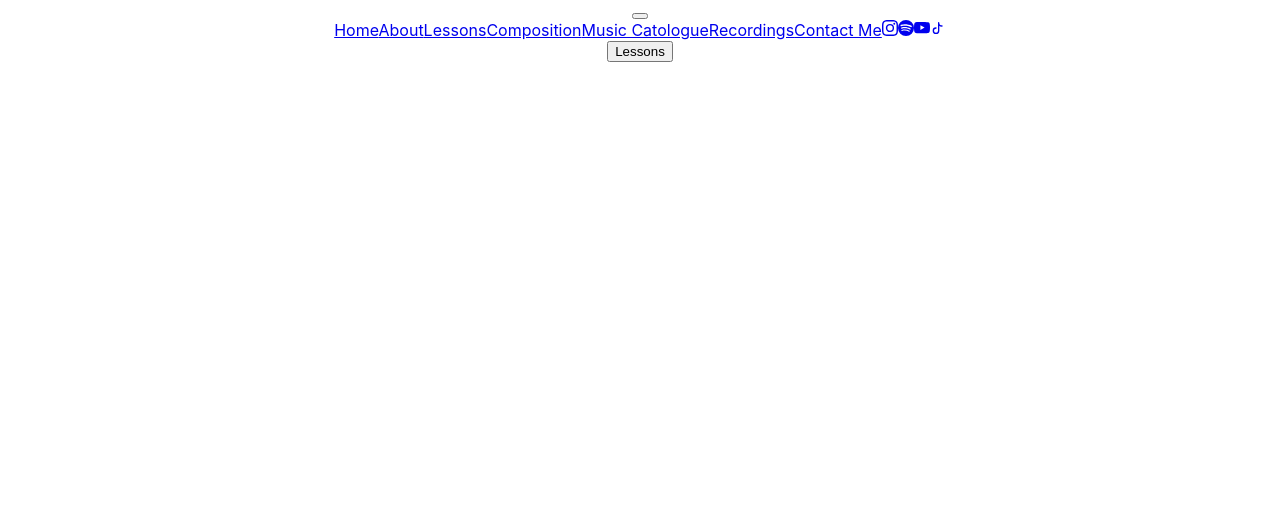
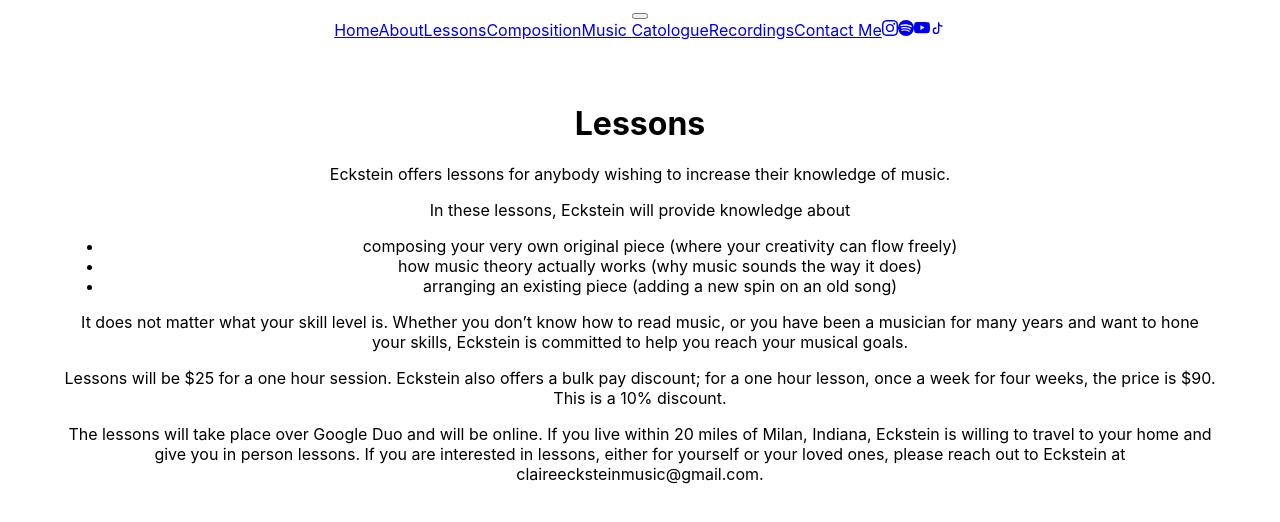
Before and after one commit to mander-pander/Claire-E, a React (Create React App) app in the folder claire/: page / in a window 1280 px wide. Both pictures are taken after a click on the button "Lessons". Shown: the top 522 px of the page. Built offline with nearby package versions, Linux system fonts and the light colour scheme.

Commit message:
lessons content

```diff
--- a/claire/src/Components/Lessons.js
+++ b/claire/src/Components/Lessons.js
@@ -1,21 +1,41 @@
-import {useState} from 'react';
+import styles from '../CSS/Lessons.module.css';
 
 const Lessons = () => {
-    const [isShown, setIsShown] = useState(false);
-
-    function handleClick() {
-        setIsShown(current => !current);
-    };
-
 
   return (
-    <div>
-        <button onClick={handleClick}>Lessons</button>
-        {isShown && (
-            <div>
-                <h1>Lessons</h1>
-            </div>
-        )}
+    <div className={styles.page}>
+        <h1>Lessons</h1>
+          <p>
+            Eckstein offers lessons for anybody wishing to increase their knowledge of music.
+          </p>
+
+          <p>
+            In these lessons, Eckstein will provide knowledge about
+            <ul>
+              <li>
+                composing your very own original piece (where your creativity can flow freely)
+              </li>
+              <li>
+                how music theory actually works (why music sounds the way it does)
+              </li>
+              <li>
+                arranging an existing piece (adding a new spin on an old song)
+              </li>
+            </ul>
+          </p>
+
+          <p>
+            It does not matter what your skill level is. Whether you don’t know how to read music, or you have been a musician for many years and want to hone your skills, Eckstein is committed to help you reach your musical goals.
+          </p>
+
+          <p>
+            Lessons will be $25 for a one hour session. Eckstein also offers a bulk pay discount; for a one hour lesson, once a week for four weeks, the price is $90. This is a 10% discount.
+          </p>
+
+          <p>
+            The lessons will take place over Google Duo and will be online. If you live within 20 miles of Milan, Indiana, Eckstein is willing to travel to your home and give you in person lessons.
+            If you are interested in lessons, either for yourself or your loved ones, please reach out to Eckstein at claireecksteinmusic@gmail.com.
+          </p>
     </div>
   )
 }
```
